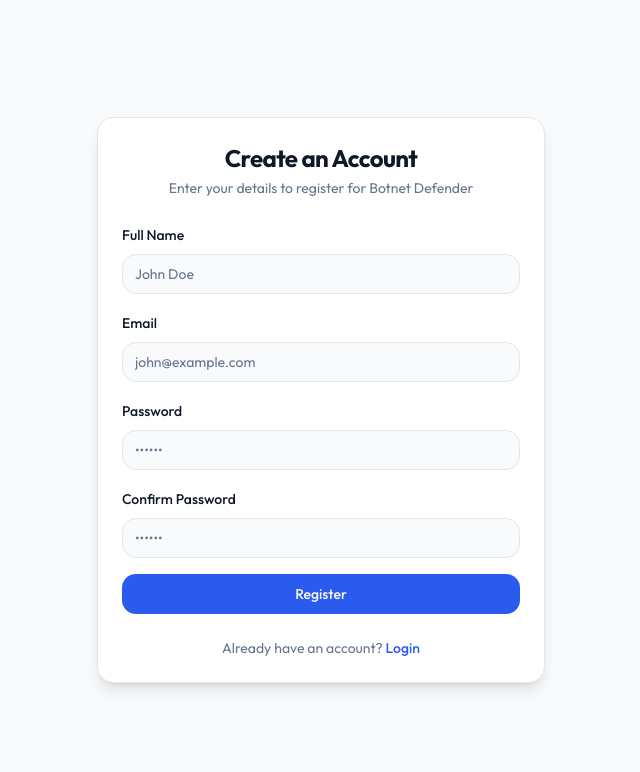
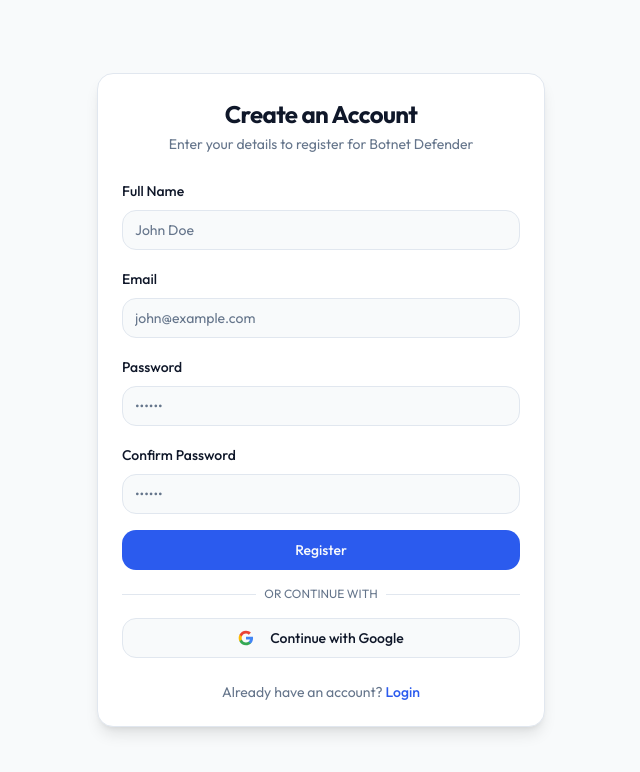
Before and after one commit to tfxTanoli/iot-botnet-defender, a React (Vite) app: page /register in a window 1280 px wide. Shown: the top 772 px of the page, without its empty margins (319-959 px from the left). Built offline with nearby package versions, Linux system fonts and the light colour scheme; no server answers.

Commit message:
Implemented Google Authentication

```diff
--- a/package.json
+++ b/package.json
@@ -7,7 +7,8 @@
     "dev": "vite",
     "build": "tsc -b && vite build",
     "lint": "eslint .",
-    "preview": "vite preview"
+    "preview": "vite preview",
+    "chrome:debug": "start \"\" \"C:\\Program Files\\Google\\Chrome\\Application\\chrome.exe\" --remote-debugging-port=9222 --user-data-dir=%TEMP%\\chrome-cdp-debug http://localhost:5173"
   },
   "dependencies": {
     "@hookform/resolvers": "^5.2.2",
--- a/src/App.tsx
+++ b/src/App.tsx
@@ -7,6 +7,7 @@ import { AuthProvider } from "@/contexts/AuthContext";
 // Auth Pages
 import Login from "@/pages/auth/Login";
 import Register from "@/pages/auth/Register";
+import AuthCallback from "@/pages/auth/Callback";
 
 // Dashboard Pages
 import DashboardHome from "@/pages/dashboard/Home";
@@ -24,6 +25,9 @@ function App() {
         <Routes>
           {/* Root Redirect */}
           <Route path="/" element={<Navigate to="/dashboard" replace />} />
+
+          {/* OAuth Callback - must be outside AuthLayout and ProtectedRoute */}
+          <Route path="/auth/callback" element={<AuthCallback />} />
 
           {/* Auth Routes */}
           <Route element={<AuthLayout />}>
--- a/src/contexts/AuthContext.tsx
+++ b/src/contexts/AuthContext.tsx
@@ -22,14 +22,13 @@ export function AuthProvider({ children }: { children: React.ReactNode }) {
   const [loading, setLoading] = useState(true)
 
   useEffect(() => {
-    // Get initial session
+    // getSession detects tokens from URL hash (implicit flow) or storage
     supabase.auth.getSession().then(({ data: { session } }) => {
       setSession(session)
       setUser(session?.user ?? null)
       setLoading(false)
     })
 
-    // Listen for auth changes
     const { data: { subscription } } = supabase.auth.onAuthStateChange(
       (_event, session) => {
         setSession(session)
--- /dev/null
+++ b/src/pages/auth/Callback.tsx
@@ -0,0 +1,59 @@
+import { useEffect, useRef } from "react"
+import { Link, useNavigate } from "react-router-dom"
+import { useAuth } from "@/contexts/AuthContext"
+import { Loader2 } from "lucide-react"
+
+export default function AuthCallback() {
+    const navigate = useNavigate()
+    const { session, loading } = useAuth()
+    const redirected = useRef(false)
+
+    // Check for error params returned by Supabase (e.g. wrong client secret)
+    const params = new URLSearchParams(window.location.search)
+    const authError = params.get("error_description") || params.get("error")
+
+    // Navigate to dashboard as soon as session is available
+    useEffect(() => {
+        if (session && !redirected.current) {
+            redirected.current = true
+            navigate("/dashboard", { replace: true })
+        }
+    }, [session, navigate])
+
+    // After auth state settles with no session, redirect to login
+    useEffect(() => {
+        if (!loading && !session && !authError) {
+            const timer = setTimeout(() => {
+                if (!redirected.current) {
+                    redirected.current = true
+                    navigate("/login", { replace: true })
+                }
+            }, 2000)
+            return () => clearTimeout(timer)
+        }
+    }, [loading, session, authError, navigate])
+
+    if (authError) {
+        return (
+            <div className="flex flex-col items-center justify-center min-h-screen gap-4 px-4">
+                <div className="w-full max-w-md p-6 rounded-lg border bg-card shadow-sm text-center space-y-3">
+                    <p className="text-base font-semibold text-destructive">Authentication Failed</p>
+                    <p className="text-sm text-muted-foreground break-words">{decodeURIComponent(authError)}</p>
+                    <Link
+                        to="/login"
+                        className="inline-block mt-2 text-sm text-primary underline underline-offset-4"
+                    >
+                        Back to Login
+                    </Link>
+                </div>
+            </div>
+        )
+    }
+
+    return (
+        <div className="flex flex-col items-center justify-center min-h-screen gap-3">
+            <Loader2 className="w-8 h-8 animate-spin text-primary" />
+            <p className="text-sm text-muted-foreground">Signing you in...</p>
+        </div>
+    )
+}
--- a/src/pages/auth/Login.tsx
+++ b/src/pages/auth/Login.tsx
@@ -17,6 +17,15 @@ import { Link, useNavigate } from "react-router-dom"
 import { supabase } from "@/lib/supabase"
 import { Loader2 } from "lucide-react"
 
+const GoogleIcon = () => (
+    <svg className="mr-2 h-4 w-4" viewBox="0 0 24 24">
+        <path d="M22.56 12.25c0-.78-.07-1.53-.2-2.25H12v4.26h5.92c-.26 1.37-1.04 2.53-2.21 3.31v2.77h3.57c2.08-1.92 3.28-4.74 3.28-8.09z" fill="#4285F4"/>
+        <path d="M12 23c2.97 0 5.46-.98 7.28-2.66l-3.57-2.77c-.98.66-2.23 1.06-3.71 1.06-2.86 0-5.29-1.93-6.16-4.53H2.18v2.84C3.99 20.53 7.7 23 12 23z" fill="#34A853"/>
+        <path d="M5.84 14.09c-.22-.66-.35-1.36-.35-2.09s.13-1.43.35-2.09V7.07H2.18C1.43 8.55 1 10.22 1 12s.43 3.45 1.18 4.93l3.66-2.84z" fill="#FBBC05"/>
+        <path d="M12 5.38c1.62 0 3.06.56 4.21 1.64l3.15-3.15C17.45 2.09 14.97 1 12 1 7.7 1 3.99 3.47 2.18 7.07l3.66 2.84c.87-2.6 3.3-4.53 6.16-4.53z" fill="#EA4335"/>
+    </svg>
+)
+
 const formSchema = z.object({
     email: z.string().email({
         message: "Invalid email address.",
@@ -29,6 +38,7 @@ const formSchema = z.object({
 export default function Login() {
     const navigate = useNavigate()
     const [loading, setLoading] = useState(false)
+    const [googleLoading, setGoogleLoading] = useState(false)
     const [error, setError] = useState<string | null>(null)
 
     const form = useForm<z.infer<typeof formSchema>>({
@@ -56,6 +66,21 @@ export default function Login() {
         }
 
         navigate("/dashboard")
+    }
+
+    async function signInWithGoogle() {
+        setGoogleLoading(true)
+        setError(null)
+        const { error } = await supabase.auth.signInWithOAuth({
+            provider: 'google',
+            options: {
+                redirectTo: `${window.location.origin}/auth/callback`,
+            },
+        })
+        if (error) {
+            setError(error.message)
+            setGoogleLoading(false)
+        }
     }
 
     return (
@@ -106,6 +131,28 @@ export default function Login() {
                         </Button>
                     </form>
                 </Form>
+                <div className="relative my-4">
+                    <div className="absolute inset-0 flex items-center">
+                        <span className="w-full border-t" />
+                    </div>
+                    <div className="relative flex justify-center text-xs uppercase">
+                        <span className="bg-card px-2 text-muted-foreground">Or continue with</span>
+                    </div>
+                </div>
+                <Button
+                    type="button"
+                    variant="outline"
+                    className="w-full"
+                    onClick={signInWithGoogle}
+                    disabled={googleLoading || loading}
+                >
+                    {googleLoading ? (
+                        <Loader2 className="mr-2 h-4 w-4 animate-spin" />
+                    ) : (
+                        <GoogleIcon />
+                    )}
+                    Continue with Google
+                </Button>
             </CardContent>
             <CardFooter className="flex justify-center">
                 <p className="text-sm text-muted-foreground">
--- a/src/pages/auth/Register.tsx
+++ b/src/pages/auth/Register.tsx
@@ -16,6 +16,15 @@ import { Card, CardContent, CardDescription, CardFooter, CardHeader, CardTitle }
 import { Link, useNavigate } from "react-router-dom"
 import { supabase } from "@/lib/supabase"
 import { Loader2 } from "lucide-react"
+
+const GoogleIcon = () => (
+    <svg className="mr-2 h-4 w-4" viewBox="0 0 24 24">
+        <path d="M22.56 12.25c0-.78-.07-1.53-.2-2.25H12v4.26h5.92c-.26 1.37-1.04 2.53-2.21 3.31v2.77h3.57c2.08-1.92 3.28-4.74 3.28-8.09z" fill="#4285F4"/>
+        <path d="M12 23c2.97 0 5.46-.98 7.28-2.66l-3.57-2.77c-.98.66-2.23 1.06-3.71 1.06-2.86 0-5.29-1.93-6.16-4.53H2.18v2.84C3.99 20.53 7.7 23 12 23z" fill="#34A853"/>
+        <path d="M5.84 14.09c-.22-.66-.35-1.36-.35-2.09s.13-1.43.35-2.09V7.07H2.18C1.43 8.55 1 10.22 1 12s.43 3.45 1.18 4.93l3.66-2.84z" fill="#FBBC05"/>
+        <path d="M12 5.38c1.62 0 3.06.56 4.21 1.64l3.15-3.15C17.45 2.09 14.97 1 12 1 7.7 1 3.99 3.47 2.18 7.07l3.66 2.84c.87-2.6 3.3-4.53 6.16-4.53z" fill="#EA4335"/>
+    </svg>
+)
 
 const formSchema = z.object({
     name: z.string().min(2, {
@@ -38,6 +47,7 @@ const formSchema = z.object({
 export default function Register() {
     const navigate = useNavigate()
     const [loading, setLoading] = useState(false)
+    const [googleLoading, setGoogleLoading] = useState(false)
     const [error, setError] = useState<string | null>(null)
     const [successMessage, setSuccessMessage] = useState<string | null>(null)
 
@@ -78,9 +88,26 @@ export default function Register() {
            return
         }
 
-        setSuccessMessage("Registration successful! You can now log in.")
-        // Optionally redirect to login page immediately:
-        // navigate("/login")
+        if (data.session) {
+            navigate("/dashboard")
+        } else {
+            setSuccessMessage("Registration successful! You can now log in.")
+        }
+    }
+
+    async function signUpWithGoogle() {
+        setGoogleLoading(true)
+        setError(null)
+        const { error } = await supabase.auth.signInWithOAuth({
+            provider: 'google',
+            options: {
+                redirectTo: `${window.location.origin}/auth/callback`,
+            },
+        })
+        if (error) {
+            setError(error.message)
+            setGoogleLoading(false)
+        }
     }
 
     return (
@@ -162,6 +189,28 @@ export default function Register() {
                         </Button>
                     </form>
                 </Form>
+                <div className="relative my-4">
+                    <div className="absolute inset-0 flex items-center">
+                        <span className="w-full border-t" />
+                    </div>
+                    <div className="relative flex justify-center text-xs uppercase">
+                        <span className="bg-card px-2 text-muted-foreground">Or continue with</span>
+                    </div>
+                </div>
+                <Button
+                    type="button"
+                    variant="outline"
+                    className="w-full"
+                    onClick={signUpWithGoogle}
+                    disabled={googleLoading || loading}
+                >
+                    {googleLoading ? (
+                        <Loader2 className="mr-2 h-4 w-4 animate-spin" />
+                    ) : (
+                        <GoogleIcon />
+                    )}
+                    Continue with Google
+                </Button>
             </CardContent>
             <CardFooter className="flex justify-center">
                 <p className="text-sm text-muted-foreground">
--- a/src/pages/dashboard/Upload.tsx
+++ b/src/pages/dashboard/Upload.tsx
@@ -81,6 +81,10 @@ export default function Upload() {
     };
 
     const selectFile = (f: File) => {
+        if (!f.name.toLowerCase().endsWith(".csv")) {
+            setError(`"${f.name}" is not a CSV file. Only .csv files are supported.`);
+            return;
+        }
         setFile(f);
         setAnalysis(null);
         setError(null);
@@ -226,6 +230,12 @@ export default function Upload() {
                                 <p className="text-sm text-muted-foreground mb-6">
                                     CSV files (max 50 MB)
                                 </p>
+                                {error && (
+                                    <div className="flex items-start gap-2 p-3 mb-4 bg-destructive/10 rounded-md text-destructive text-sm w-full max-w-sm">
+                                        <AlertTriangle className="h-4 w-4 mt-0.5 shrink-0" />
+                                        <span>{error}</span>
+                                    </div>
+                                )}
                                 <div className="relative">
                                     <Button>Select File</Button>
                                     <Input
```
Also changed, not shown: .mcp.json (added).
